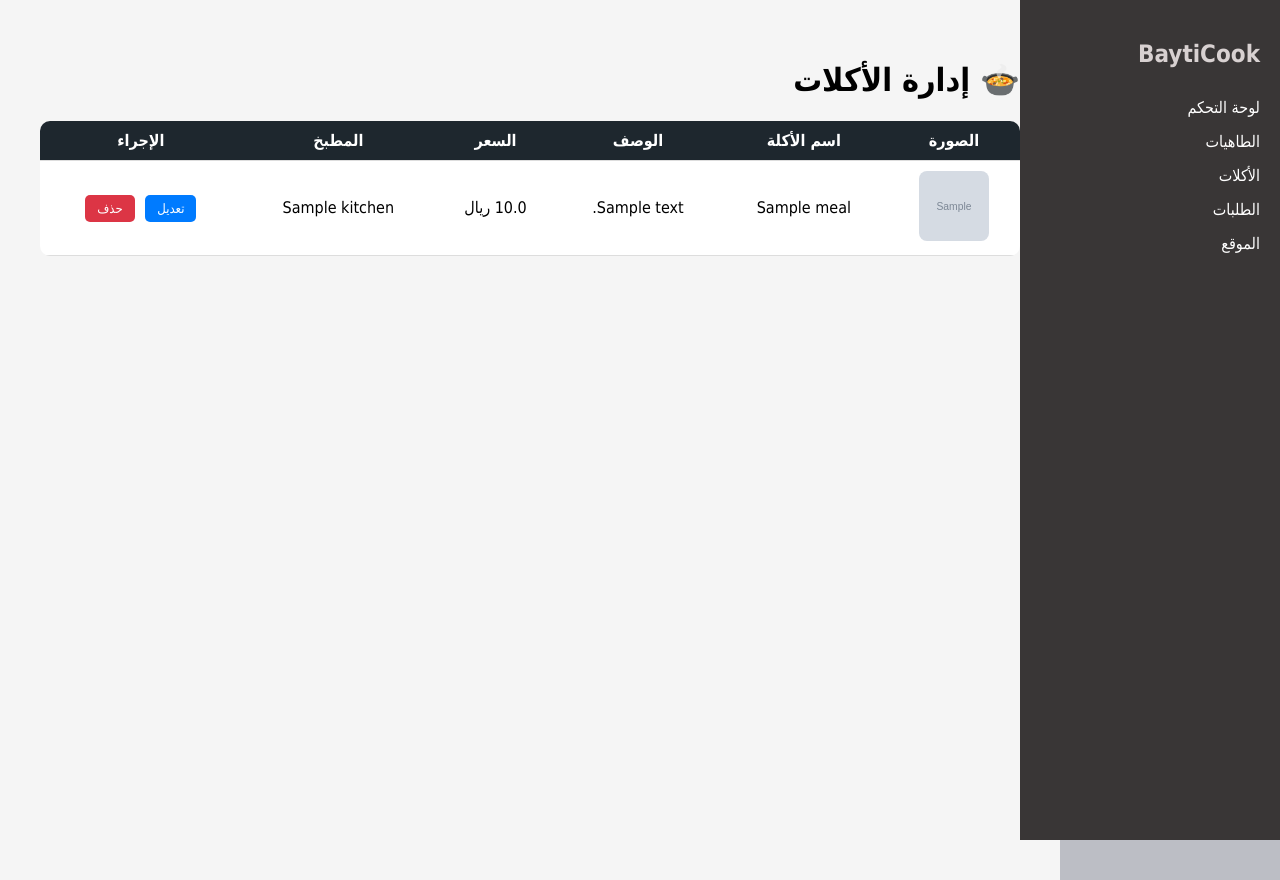
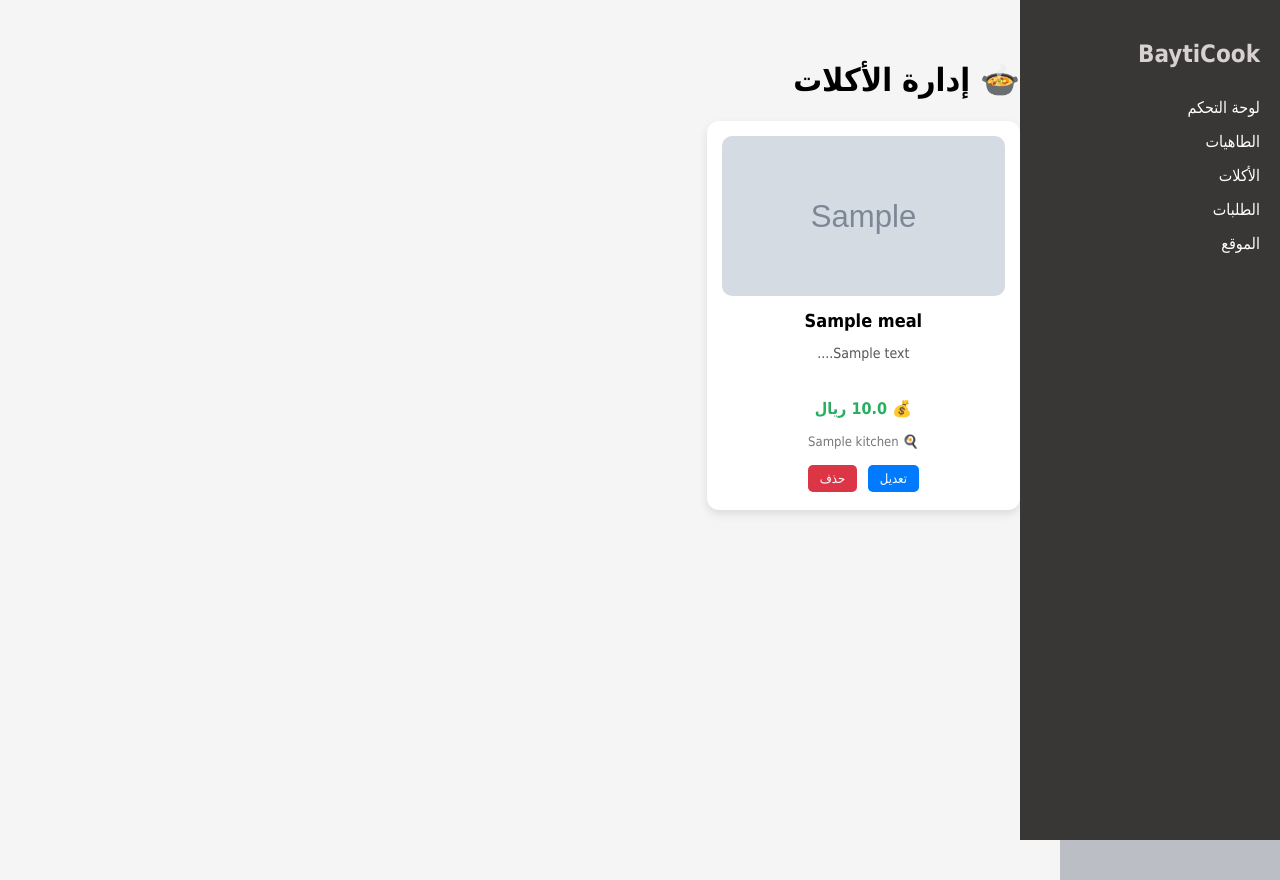
Before and after one commit to shushu77812-wq/BaytiCook, a Flask app: page /admin/meals in a window 1280 px wide. Run offline with Flask 3, Linux system fonts and the light colour scheme; tables that the repository leaves empty hold one stand-in row (values such as "Sample post"); grey boxes marked "Sample" are stand-in pictures.

Commit message:
fix mealss

```diff
--- a/app/templates/admin/meals.html
+++ b/app/templates/admin/meals.html
@@ -9,60 +9,81 @@
 
 <style>
 
-/* 🔥 تنسيق الجدول */
-.meals-table {
-  width: 100%;
-  border-collapse: collapse;
-  background: white;
-  border-radius: 10px;
-  overflow: hidden;
+/* GRID */
+.meals-grid{
+  display:grid;
+  grid-template-columns:repeat(auto-fill,minmax(250px,1fr));
+  gap:20px;
+  margin-top:20px;
 }
 
-.meals-table th,
-.meals-table td {
-  padding: 10px;
-  text-align: center;
-  border-bottom: 1px solid #ddd;
+/* CARD */
+.meal-card{
+  background:white;
+  border-radius:12px;
+  padding:15px;
+  box-shadow:0 4px 10px rgba(0,0,0,0.1);
+  text-align:center;
+  transition:0.3s;
 }
 
-/* رأس الجدول */
-.meals-table th {
-  background: #1e272e;
-  color: white;
+.meal-card:hover{
+  transform:translateY(-5px);
 }
 
-/* الصورة */
-.meals-table img {
-  width: 70px;
-  height: 70px;
-  object-fit: cover;
-  border-radius: 8px;
+/* IMAGE */
+.meal-card img{
+  width:100%;
+  height:160px;
+  object-fit:cover;
+  border-radius:10px;
 }
 
-/* الوصف لا يكسر الجدول */
-.meals-table td:nth-child(3) {
-  max-width: 200px;
-  white-space: nowrap;
-  overflow: hidden;
-  text-overflow: ellipsis;
+/* TITLE */
+.meal-card h3{
+  margin:10px 0;
+  font-size:18px;
 }
 
-/* أزرار */
-.btn {
-  padding: 6px 10px;
-  border-radius: 6px;
-  color: white;
-  text-decoration: none;
-  font-size: 13px;
+/* DESCRIPTION */
+.desc{
+  font-size:14px;
+  color:#555;
+  height:40px;
+  overflow:hidden;
 }
 
-.edit {
-  background: #3498db;
+/* PRICE */
+.price{
+  color:#27ae60;
+  font-weight:bold;
+  margin-top:5px;
 }
 
-.delete {
-  background: #e74c3c;
+/* KITCHEN */
+.kitchen{
+  font-size:13px;
+  color:#777;
 }
+
+/* ACTIONS */
+.actions{
+  margin-top:10px;
+}
+
+/* BUTTONS */
+.btn{
+  padding:6px 10px;
+  border-radius:6px;
+  color:white;
+  text-decoration:none;
+  font-size:13px;
+  margin:3px;
+  display:inline-block;
+}
+
+.edit{background:#3498db;}
+.delete{background:#e74c3c;}
 
 </style>
 
@@ -84,48 +105,52 @@
 
 <!-- CONTENT -->
 <div class="content">
+
 <h1>🍲 إدارة الأكلات</h1>
 
-  <table class="meals-table">
-    <tr>
-      <th>الصورة</th>
-      <th>اسم الأكلة</th>
-      <th>الوصف</th>
-      <th>السعر</th>
-      <th>المطبخ</th>
-      <th>الإجراء</th>
-    </tr>
+<div class="meals-grid">
 
 {% for meal in meals %}
-    <tr>
+<div class="meal-card">
 
-      <!-- ✅ صورة آمنة -->
-      <td>
+  <!-- صورة -->
   {% if meal.images %}
     <img src="{{ url_for('static', filename='uploads/' + meal.images[0].image) }}">
   {% else %}
     <img src="{{ url_for('static', filename='uploads/no-image.png') }}">
   {% endif %}
-      </td>
 
-      <td>{{ meal.name }}</td>
+  <!-- اسم -->
+  <h3>{{ meal.name }}</h3>
 
-      <!-- ✅ وصف مختصر -->
-      <td>{{ meal.description }}</td>
+  <!-- وصف -->
+  <p class="desc">
+    {{ meal.description[:80] if meal.description else "" }}...
+  </p>
 
-      <td>{{ meal.price }} ريال</td>
+  <!-- سعر -->
+  <p class="price">
+    💰 {{ meal.price }} ريال
+  </p>
 
-      <td>{{ meal.kitchen.kitchen_name }}</td>
+  <!-- مطبخ -->
+  <p class="kitchen">
+    🍳 {{ meal.kitchen.kitchen_name if meal.kitchen else "-" }}
+  </p>
 
-      <td>
+  <!-- أزرار -->
+  <div class="actions">
     <a href="/admin/edit-meal/{{ meal.id }}" class="btn edit">تعديل</a>
-        <a href="/admin/delete-meal/{{ meal.id }}" class="btn delete">حذف</a>
-      </td>
+    <a href="/admin/delete-meal/{{ meal.id }}" class="btn delete"
+       onclick="return confirm('هل أنت متأكد من الحذف؟')">
+       حذف
+    </a>
+  </div>
 
-    </tr>
+</div>
 {% endfor %}
 
-  </table>
+</div>
 
 </div>
 
```
Lines whose indentation alone changed are shown as unchanged.
